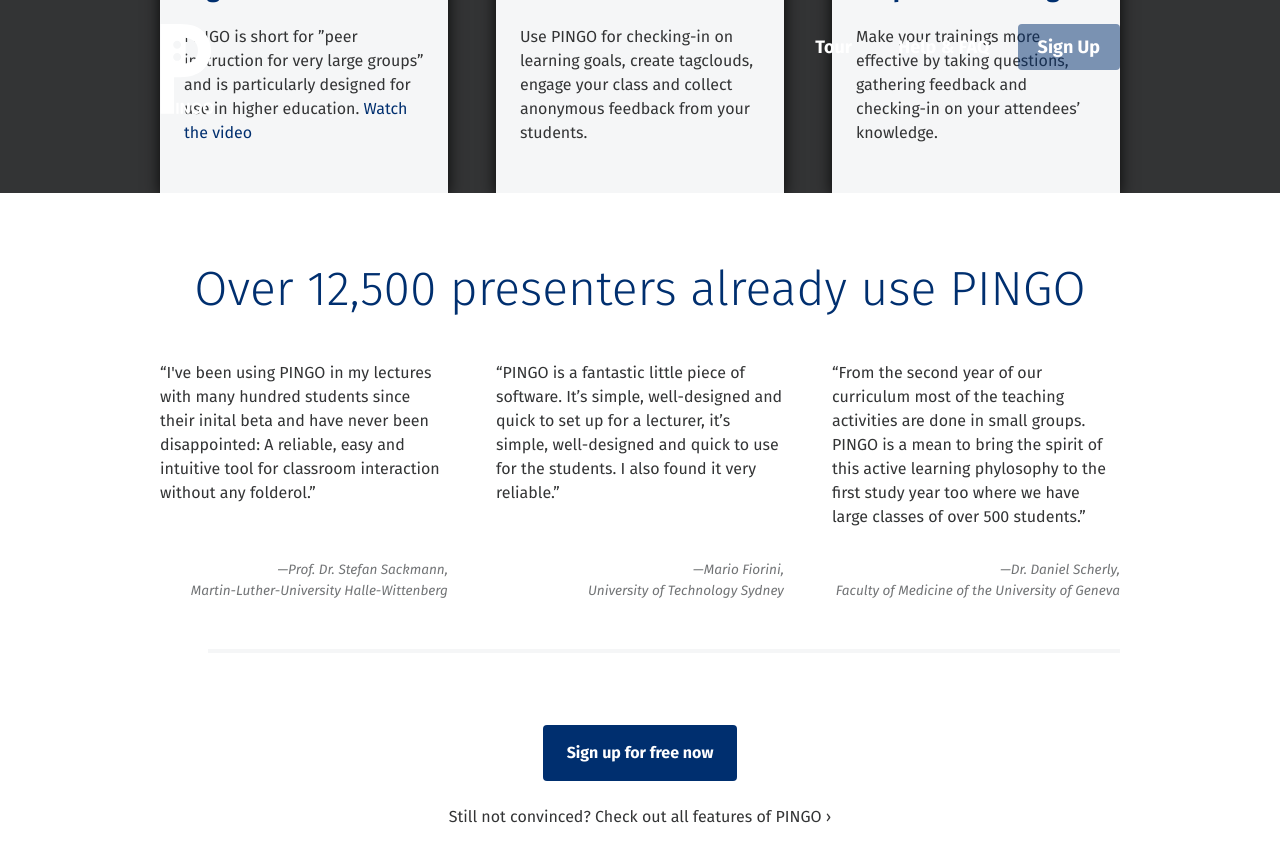
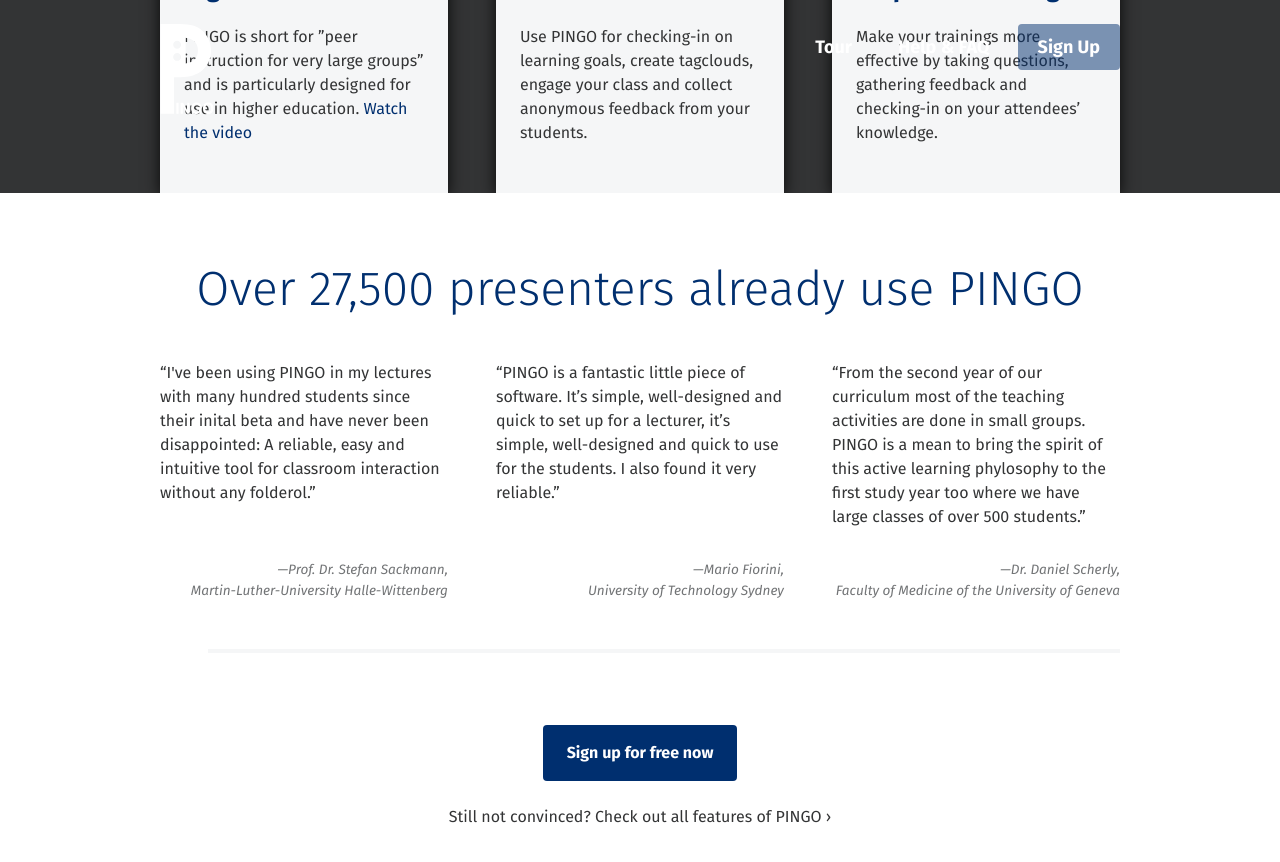
Before and after one commit to PingoUPB/pingoupb.github.io, a Jekyll site: the page built from index.html, in a window 1280 px wide and 900 px high, scrolled down 1535 px. Shown: the top 862 px of the window. Built offline with Jekyll 4.4.1, drawn with Linux system fonts in a browser that asks for light colours; nearby versions of some CDN libraries.

Commit message:
Update testimonials.en.html

```diff
--- a/_includes/container/testimonials.en.html
+++ b/_includes/container/testimonials.en.html
@@ -1,6 +1,6 @@
 <section class="testimonials">
 	<div class="centered">
-		<h1 class="testimonials__title">Over 12,500 presenters already use PINGO</h1>
+		<h1 class="testimonials__title">Over 27,500 presenters already use PINGO</h1>
 		<div class="grid">
 
 			{% for q in site.data.testimonials %}
```
